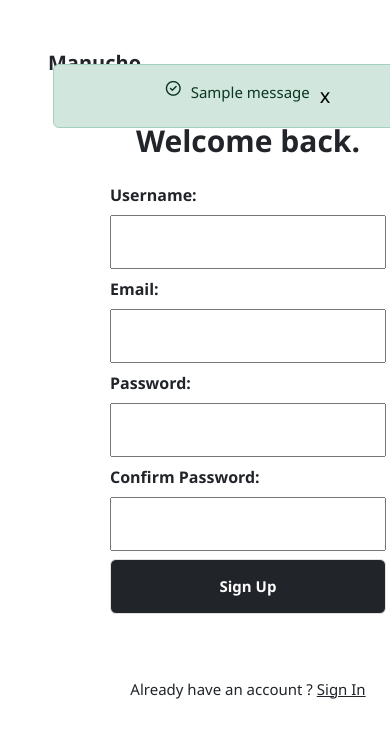
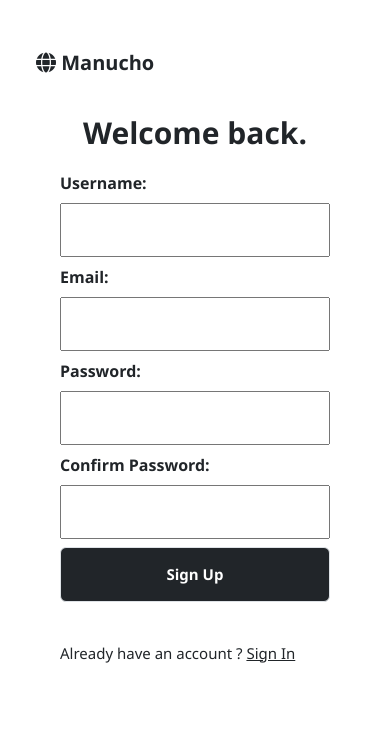
Before and after one commit to manucho254/Django-Authentication, a Django app: page /register/ in a window 390 px wide; the page is wider, and only the part inside the window is pictured. Shown: the top 739 px of that part. Run offline with Django 4.2, Linux system fonts and the light colour scheme; tables that the repository leaves empty hold one stand-in row (values such as "Sample post"); one stand-in notice (Sample message) is shown; some libraries are stand-ins or nearby versions.

Commit message:
styling fixes

```diff
--- a/apps/core/templates/base.html
+++ b/apps/core/templates/base.html
@@ -23,7 +23,8 @@
     <link rel="stylesheet" href="{% static "css/styles.css" %}">
   </head>
   <body>
-      {% block content %} {% endblock content %}
+    {% block content %} {% endblock content %}
+    <script src="{% static "js/script.js" %}">
     <script
       src="https://cdn.jsdelivr.net/npm/bootstrap@5.3.0-alpha1/dist/js/bootstrap.bundle.min.js"
       integrity="sha384-w76AqPfDkMBDXo30jS1Sgez6pr3x5MlQ1ZAGC+nuZB+EYdgRZgiwxhTBTkF7CXvN"
--- a/apps/core/templates/register.html
+++ b/apps/core/templates/register.html
@@ -1,30 +1,28 @@
 {% extends 'base.html' %} {% load static %} {% block content %}
-<div class="d-flex justify-content-between">
-  <div class="p-5 pb-0 overflow-y">
-    <span class="auth-logo">Manucho</span>
+<div class="row">
+  <div class="col-md-5 p-5 pb-0 d-flex flex-column gap-2">
+    <div class="auth-logo">
+      <i class="fa-solid fa-globe"></i>
+      Manucho
+    </div>
     <div
-      class="auth d-flex flex-column align-items-center justify-content-center gap-3"
+      class="d-flex flex-column justify-content-center gap-3 p-4"
     >
-      <span class="auth-welcome mb-1"
-        >Welcome back.</span
-      >
+      <span class="auth-welcome text-center">Welcome back.</span>
       {% for message in messages %} {% if message.tags == "error" %}
       <span class="alert auth-message alert-danger rounded text-center">
         <span><i class="fa fa-exclamation-triangle"></i></span>
         <span>{{ message }}</span>
-        <button type="button" data-bs-dismiss="alert" aria-label="Close">x</button>
       </span>
       {% else %}
       <span class="alert auth-message alert-success rounded text-center">
-        <i class="fa fa-regular fa-circle-check"></i>
-          {{ message }}
-        <button type="button" data-bs-dismiss="alert" aria-label="Close">x</button>
+        <span><i class="fa fa-regular fa-circle-check"></i></span>
+        <span> {{ message}} </span>
       </span>
       {% endif %} {% endfor %}
 
-      <form method="POST" class="d-flex flex-column gap-2">
+      <form method="POST" class="d-flex justity-content-center flex-column gap-2">
         {% csrf_token %}
-
         {{ form }}
         <button
         class="auth-btn btn border rounded btn-dark text-center"
@@ -33,13 +31,13 @@
         Sign Up
       </button>
       </form>
-      <span class="text-dark mt-5">
+      <span class="text-dark mt-4">
         Already have an account ?
         <a class="text-dark" href="{% url "login" %}">Sign In</a>
       </span>
     </div>
   </div>
-  <div class="auth-image">
+  <div class="auth-image col-md-7">
     <img src="{% static 'images/login.jpg' %}" />
   </div>
 </div>
--- /dev/null
+++ b/requirements.txt
@@ -0,0 +1,5 @@
+asgiref==3.6.0
+Django==4.1.7
+django-environ==0.10.0
+sqlparse==0.4.3
+tzdata==2022.7
--- a/static/css/styles.css
+++ b/static/css/styles.css
@@ -1,11 +1,13 @@
 * {
   box-sizing: border-box;
   margin: 0;
+  padding: 0;
 }
 
 body {
   font-size: 15px;
   font-family: "Segoe UI", Tahoma, Geneva, Verdana, sans-serif;
+  overflow: hidden;
 }
 
 .auth {
@@ -19,7 +21,7 @@
 
 .auth-image {
   padding: 0;
-  width: 900px;
+  width: fill;
 }
 
 .auth-image img {
@@ -28,9 +30,9 @@
 }
 
 .auth-input {
-  width: 400px;
+  width: auto;
   height: 10px;
-  padding: 22px;
+  padding: 20px;
 }
 
 label {
@@ -39,6 +41,7 @@
 }
 
 .auth-btn {
+  width: auto;
   font-size: 15px;
   padding: 12px;
   font-weight: bold;
@@ -75,22 +78,25 @@
 .alert {
   position: absolute;
   top: 4rem;
+  right: 3rem;
 }
 
 .sidebar {
   width: 250px;
-  height: 630px;
+  height: 100vh;
   background-color: rgb(242, 242, 242);
   color: rgb(25, 25, 25);
   padding: 30px;
 }
 
+.navbar {
+  width: fill !important;
+  padding: 20px;
+  background-color: rgb(242, 242, 242);
+}
+
+
 @media only screen and (max-width: 600px) {
-  .auth {
-    width: 400px;
-    padding-top: 40px;
-  }
-
   .auth-logo {
     font-size: 20px;
     font-weight: bold;
@@ -105,7 +111,7 @@
   }
 
   .auth-input {
-    width: auto;
+    width: 100%;
     height: 10px;
     padding: 25px;
   }
--- /dev/null
+++ b/static/js/script.js
@@ -0,0 +1,7 @@
+const alertEL = document.querySelector(".alert");
+
+if (alertEL) {
+  setTimeout(() => {
+    alertEL.remove()
+  }, 3000);
+}
```
Also changed, not shown: apps/core/templates/dashboard.html (+15 -17 lines), apps/core/templates/login.html (+11 -10 lines). Lines whose indentation alone changed are shown as unchanged.
